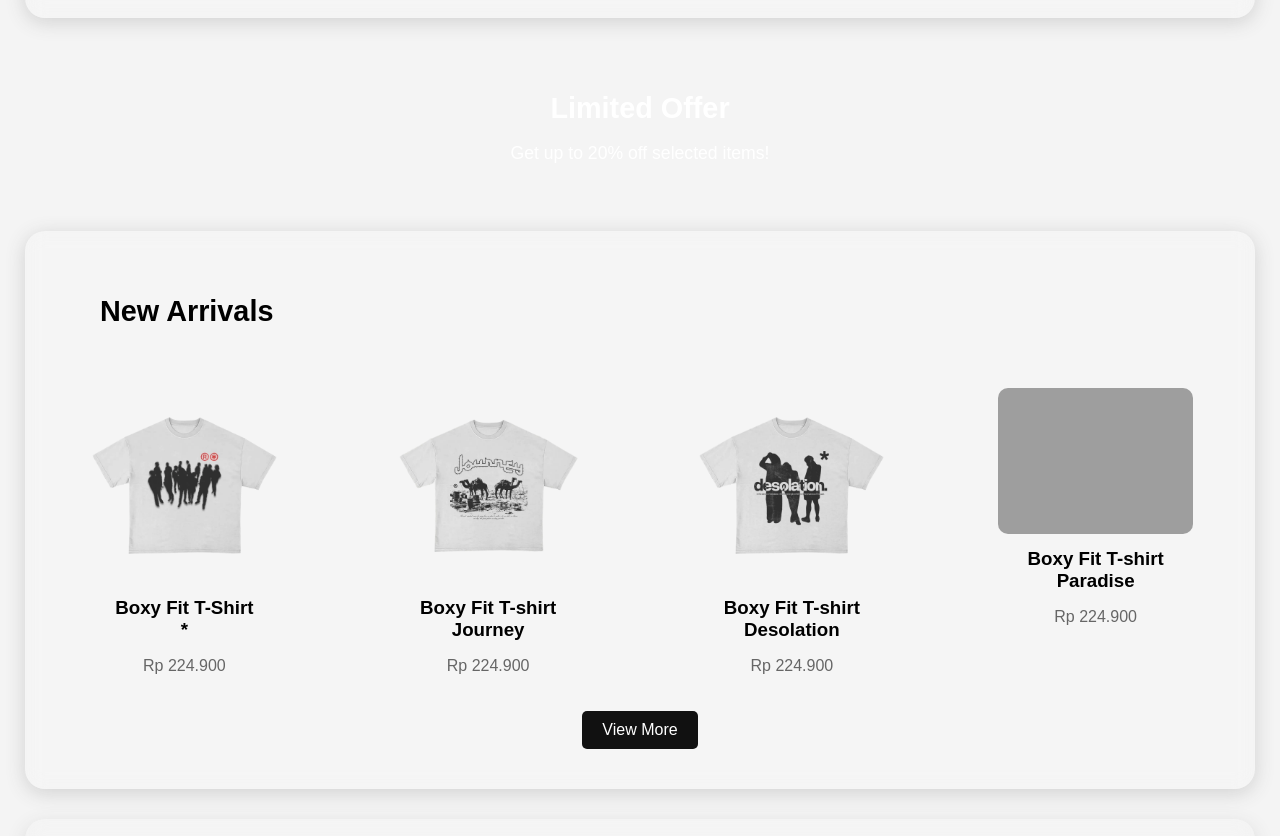
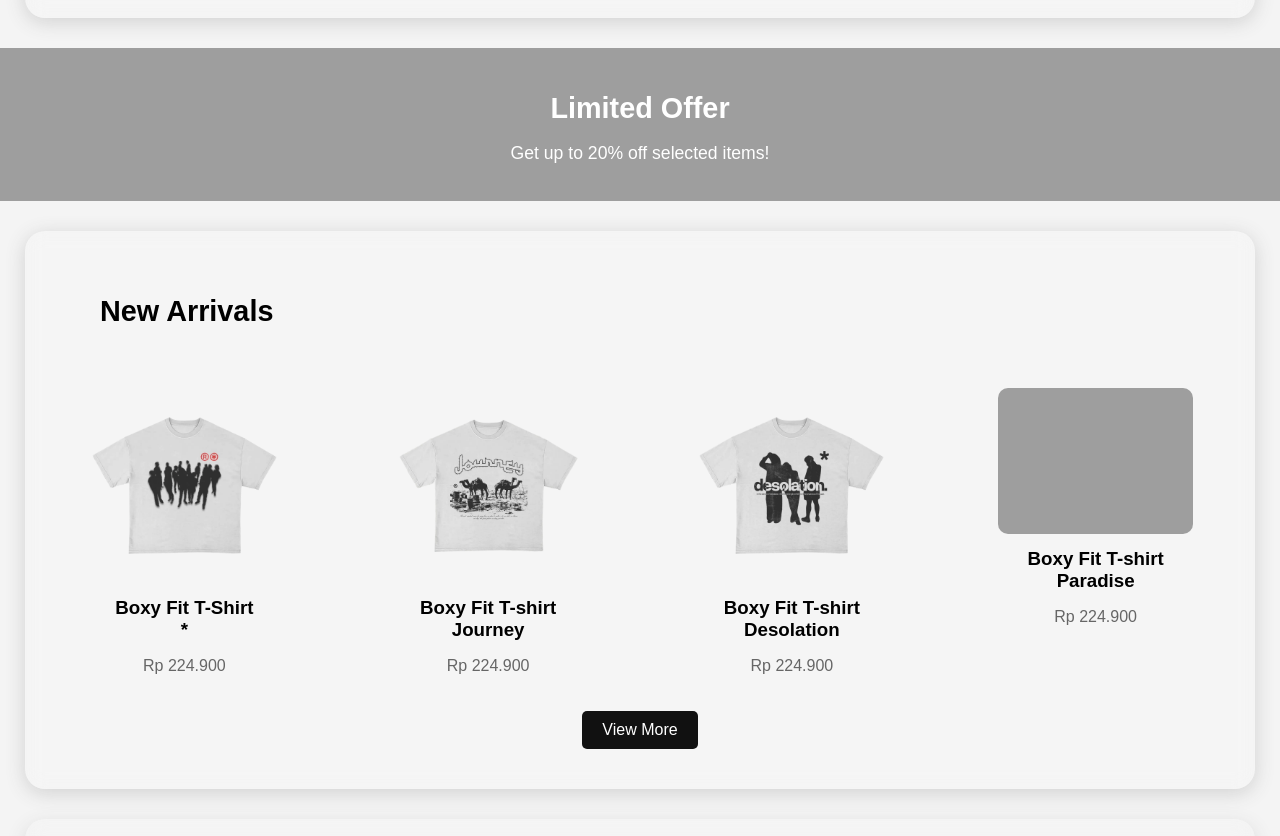
Before and after one commit to kemaldermawan/xanavox-website, a plain HTML site: page index.html in a window 1280 px wide. Shown: the part 1354-2190 px from the top of the page. Drawn offline with Linux system fonts and the light colour scheme; the site is published under a folder, as on GitHub Pages, so addresses that start at the root find nothing; a web font is replaced by a local one.

Commit message:
Update promo-products background image

```diff
--- a/css/styles.css
+++ b/css/styles.css
@@ -304,7 +304,10 @@ nav a.active::after {
 .promo-products {
     text-align: center;
     padding: 20px;
-    background: url("/images/black_bg.jpg") no-repeat center center/cover;
+    background-image: url("../images/black_bg.jpg");
+    background-repeat: no-repeat;
+    background-position: center center;
+    background-size: cover;
     color: #fff;
     margin-bottom: 30px;
 }
```
